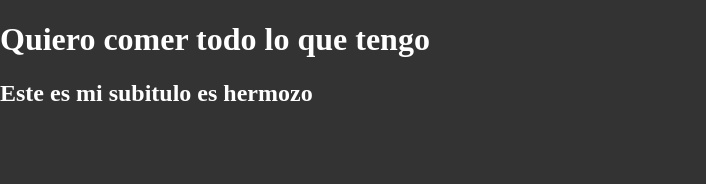
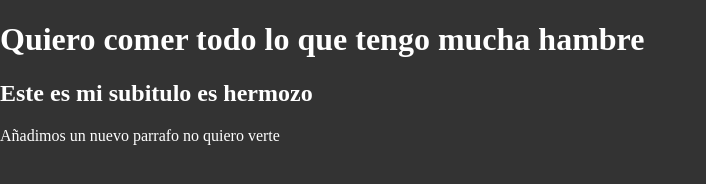
Before and after one commit to GabrielAdmer/hyperblog, a website built with webpack: page public/index.html in a window 1280 px wide. Shown: the whole page, without its empty margins (0-706 px from the left). Built offline with nearby package versions, Linux system fonts and the light colour scheme.

Commit message:
modificamos el h1 y aumentamos un parrafo

```diff
--- a/public/index.html
+++ b/public/index.html
@@ -10,10 +10,11 @@
 
 <body>
 
-  <h1>Quiero comer todo lo que tengo</h1>
+  <h1>Quiero comer todo lo que tengo mucha hambre</h1>
 
   <h2>Este es mi subitulo es hermozo</h2>
 
+  <p>Añadimos un nuevo parrafo no quiero verte</p>
 
 </body>
 
```
